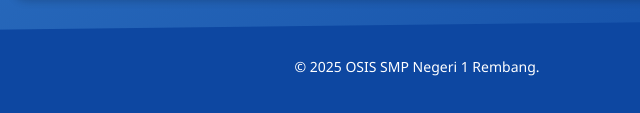
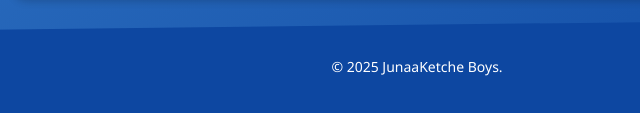
Before and after one commit to unicoz374/SMPN1-REMBANG-, a plain HTML site: page index.html in a window 1280 px wide. Shown: the part 2692-2805 px from the top of the page, 223-863 px from the left. Drawn offline with Linux system fonts and the light colour scheme.

Commit message:
Update index.html

```diff
--- a/index.html
+++ b/index.html
@@ -183,7 +183,7 @@
   </div>
 </div>
 <div class="footer">
-  © 2025 OSIS SMP Negeri 1 Rembang.
+  © 2025 JunaaKetche Boys.
 </div>
 <script>
   function toggleMenu(el) {
```
